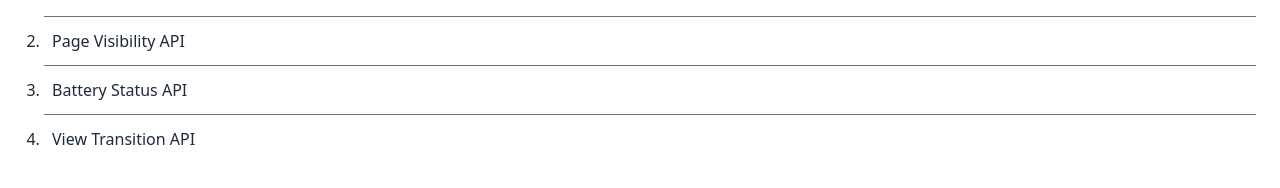
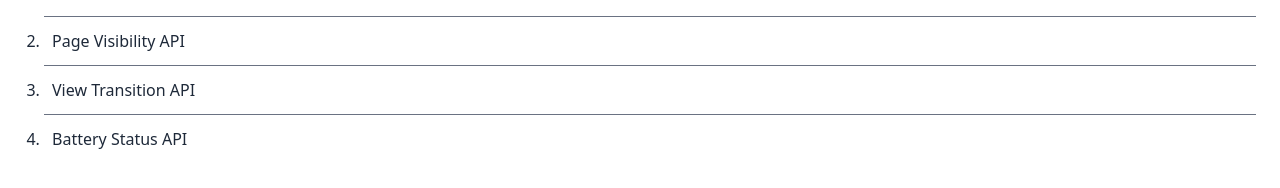
Before and after one commit to chr1s1k/fe-mambo-jambo-web-apis, a React (Vite) app: page / in a window 1280 px wide. Shown: the part 128-316 px from the top of the page. Built offline with nearby package versions, Linux system fonts and the light colour scheme.

Commit message:
Tiny fixes

```diff
--- a/src/pages/Home.tsx
+++ b/src/pages/Home.tsx
@@ -1,6 +1,4 @@
 import { Link } from "react-router-dom"
-
-// TODO: check light theme
 
 export default function Home() {
   return (
@@ -18,13 +16,13 @@ export default function Home() {
           </Link>
         </li>
         <li className="border-b border-solid border-gray-500">
-          <Link to="/battery-status" className="block px-2 py-3">
-            Battery Status API
+          <Link to="/view-transition" className="block px-2 py-3">
+            View Transition API
           </Link>
         </li>
         <li>
-          <Link to="/view-transition" className="block px-2 py-3">
-            View Transition API
+          <Link to="/battery-status" className="block px-2 py-3">
+            Battery Status API
           </Link>
         </li>
       </ol>
--- a/src/pages/ScreenWakeLock.tsx
+++ b/src/pages/ScreenWakeLock.tsx
@@ -29,9 +29,7 @@ export default function ScreenWakeLock() {
     }
   }
 
-  const releaseWakeLock = async () => {
-    wakeLock.current && (await wakeLock.current.release())
-  }
+  const releaseWakeLock = async () => await wakeLock.current?.release()
 
   return (
     <>
```
